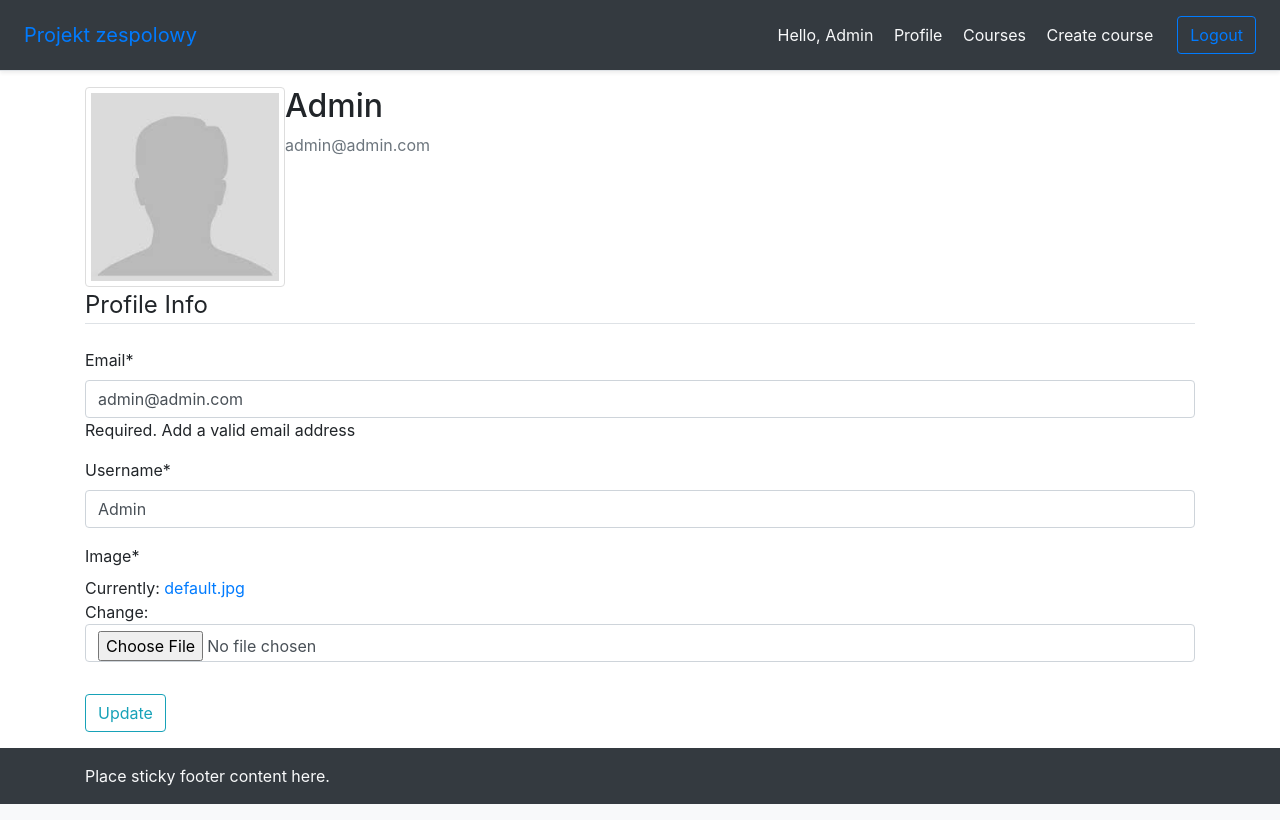
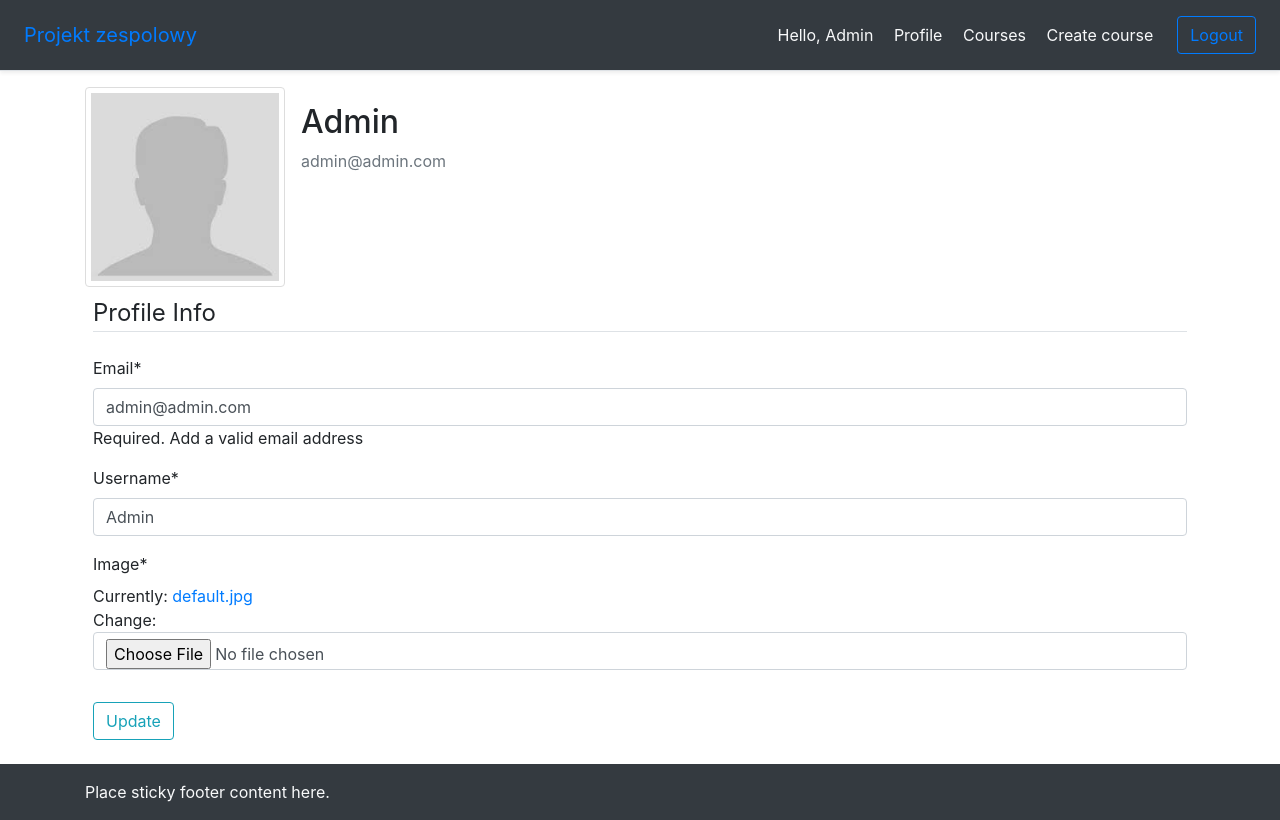
Before and after one commit to MagiciansRed/Projekt-zespolowy, a Django app: page /profile/ in a window 1280 px wide. Run offline with Django 3.2, Linux system fonts and the light colour scheme; a user stored in the database is signed in; data comes from the database, SQL or seed files in the repository; some libraries are stand-ins or nearby versions.

Commit message:
small style changes

```diff
--- a/templates/account/profile.html
+++ b/templates/account/profile.html
@@ -14,12 +14,12 @@
   <div class="content-section">
       <div class="media">
         <img class="account-img" src="{{ user.profile.image.url }}">
-        <div class="media-body">
+        <div class="media-body p-3">
           <h2 class="account-heading">{{ user.username }}</h2>
           <p class="text-secondary">{{ user.email }}</p>
         </div>
       </div>
-          <form method="POST" enctype="multipart/form-data">
+          <form method="POST" enctype="multipart/form-data" class="p-2">
           {% csrf_token %}
           <fieldset class="form-group">
               <legend class="border-bottom mb-4">Profile Info</legend>
--- a/templates/course/detail_course.html
+++ b/templates/course/detail_course.html
@@ -14,7 +14,7 @@
 
     <article class="media content-section">
           <img class="account-img" src="{{ course_detail.image.url }}">
-          <div class="media-body">
+          <div class="media-body p-2">
             <div class="article-metadata">
               <h2 class="account-heading"> Author: {{ course_detail.author }}</h2>
             </div>
--- a/templates/dashboard.html
+++ b/templates/dashboard.html
@@ -31,6 +31,7 @@
             </div>
 
             <div class="col-12 col-lg-9">
+             <legend class="border-bottom mb-4">Subscriptions</legend>
                 {% for sub in subscriptions %}
                     <div class="row no-gutters border rounded overflow-hidden flex-md-row m-2 mb-4  shadow-sm h-md-350 position-relative">
                         <div class="col-auto d-none d-lg-block">
```
